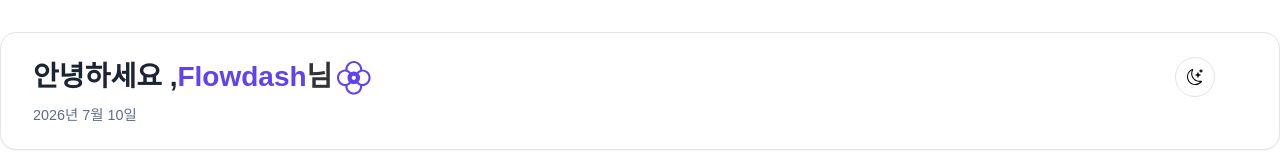
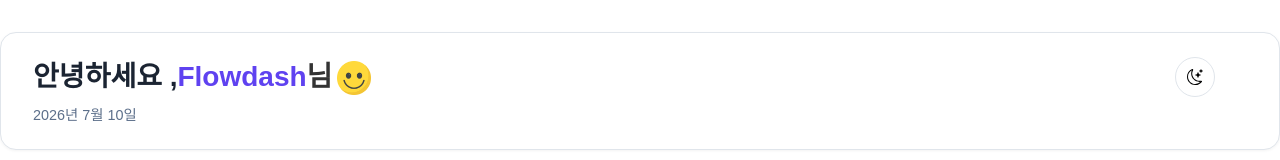
Before and after one commit to Naeun-K/flowdash, a plain HTML site: page index.html in a window 1280 px wide. Shown: the top 160 px of the page. Drawn offline with Linux system fonts and the light colour scheme; a web font is replaced by a local one.

Commit message:
feat:iconchange기능추가

```diff
--- a/index.html
+++ b/index.html
@@ -414,6 +414,7 @@
     </div>
     <script src="./scripts/modal.js"></script>
     <script src="./scripts/dom.js"></script>
+    <script src="./scripts/icon.js"></script>
     <!-- <script type="module" src="./scripts/todolist.js"></script> -->
   </body>
 </html>
--- /dev/null
+++ b/scripts/icon.js
@@ -0,0 +1,31 @@
+const images = [
+  "love.webp",
+  "moon.webp",
+  "power.webp",
+  "smile.webp",
+  "turtle.webp",
+];
+
+function updateRandomIcon() {
+  const iconSpan = document.querySelector(".greeting-icon");
+
+  if (!iconSpan) return; // 요소가 없으면 종료
+
+  // 랜덤 인덱스 선택
+  const randomIndex = Math.floor(Math.random() * images.length);
+  const selectedImage = images[randomIndex];
+
+  // img 태그 생성 및 속성 부여
+  const img = document.createElement("img");
+  img.src = `img/${selectedImage}`;
+  img.alt = "랜덤 아이콘";
+  img.style.width = "34px"; // SVG 크기에 맞춤
+  img.style.height = "34px";
+
+  // 기존 내용을 지우고 이미지 삽입
+  iconSpan.innerHTML = "";
+  iconSpan.appendChild(img);
+}
+
+// 페이지가 로드될 때 실행
+window.addEventListener("DOMContentLoaded", updateRandomIcon);
```
Also changed, not shown: img/love.webp (added), img/moon.webp (added), img/power.webp (added), img/smile.webp (added), img/turtle.webp (added).
